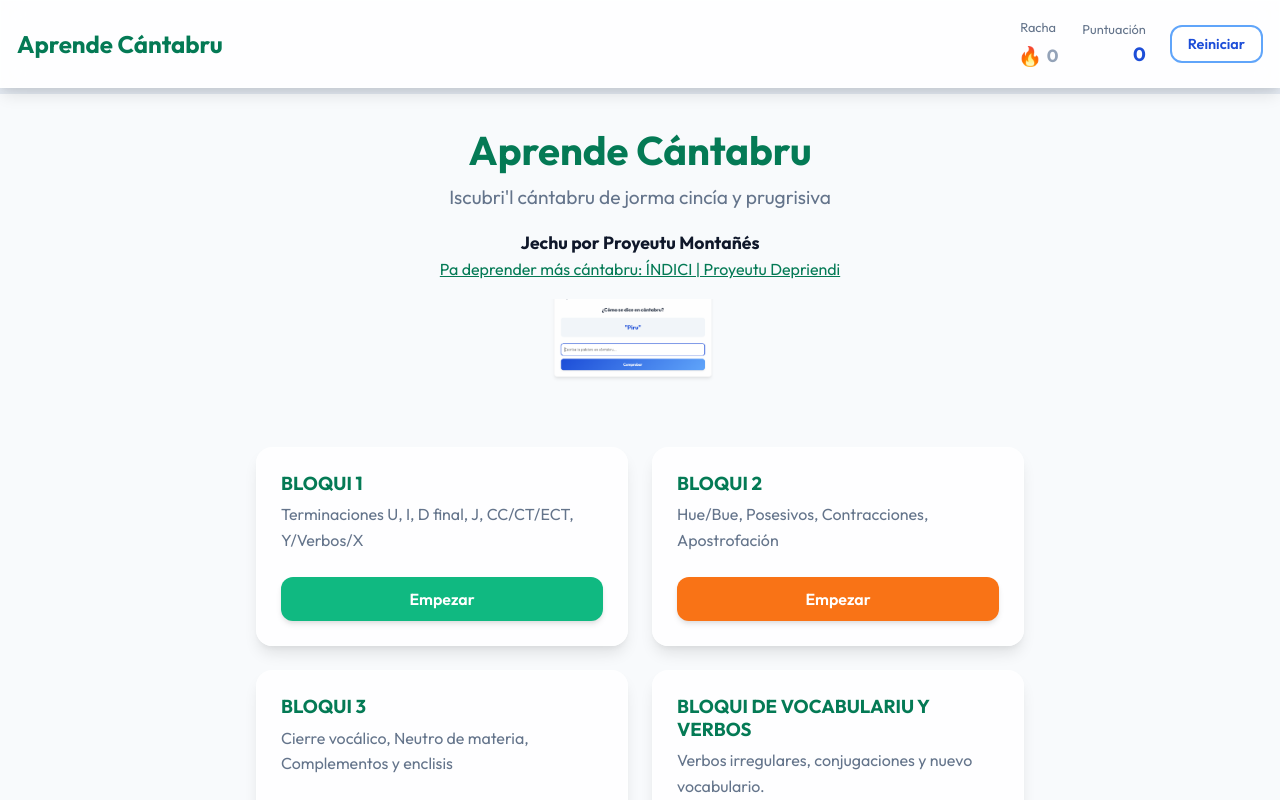
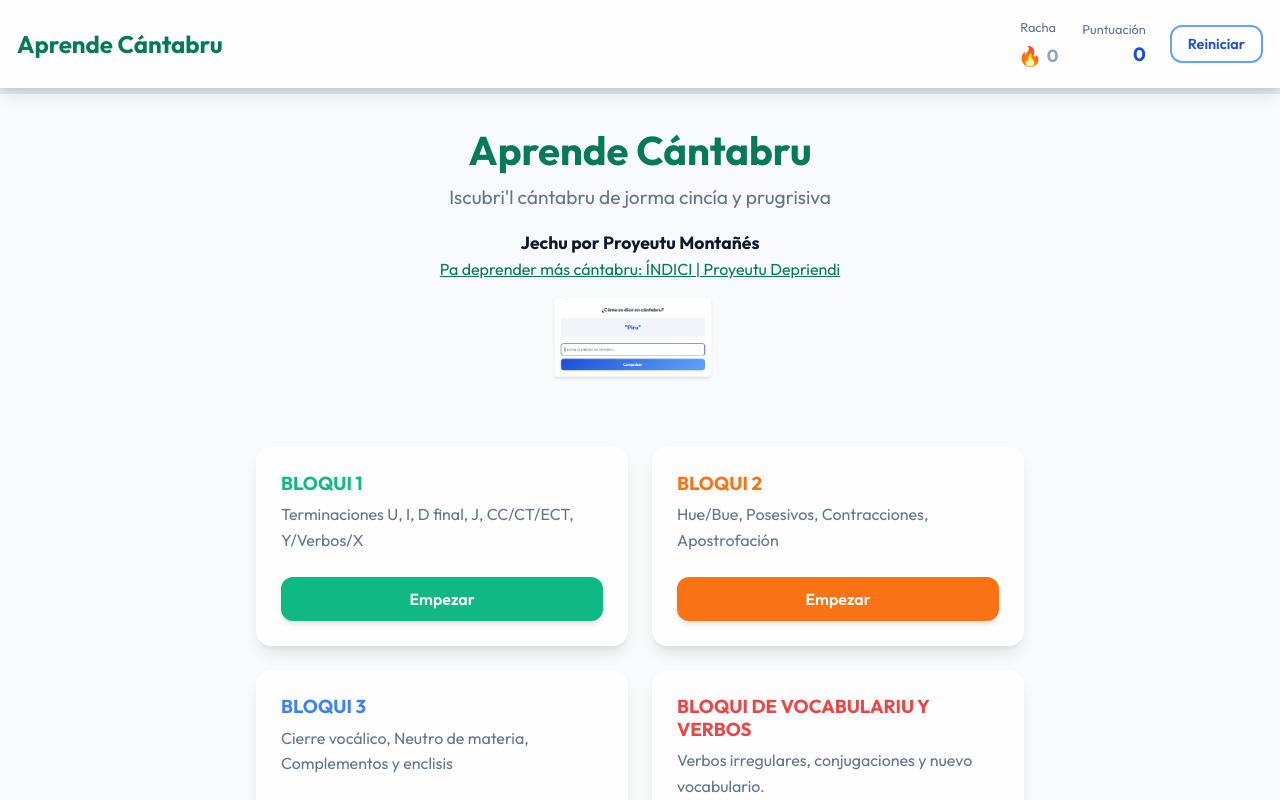
Before and after one commit to nucleuscloudES/gatuprueba, a React (Vite) app: page / in a window 1280 px wide. Shown: the top 800 px of the page. Built offline with nearby package versions, Linux system fonts and the light colour scheme.

Commit message:
ajustebeta2

```diff
--- a/src/pages/Home.jsx
+++ b/src/pages/Home.jsx
@@ -39,7 +39,7 @@ const Home = () => {
                     return (
                         <div key={block.id} className="glass-panel" style={{ padding: '1.5rem', display: 'flex', flexDirection: 'column', justifyContent: 'space-between' }}>
                             <div>
-                                <h3 style={{ color: 'var(--color-primary)', marginBottom: '0.5rem' }}>{block.title}</h3>
+                                <h3 style={{ color: btnStyle.background, marginBottom: '0.5rem' }}>{block.title}</h3>
                                 <p style={{ color: 'var(--color-text-muted)', marginBottom: '1.5rem' }}>{block.description}</p>
                             </div>
                             <button className="btn-primary" style={btnStyle} onClick={() => handleStartBlock(index)}>
```
